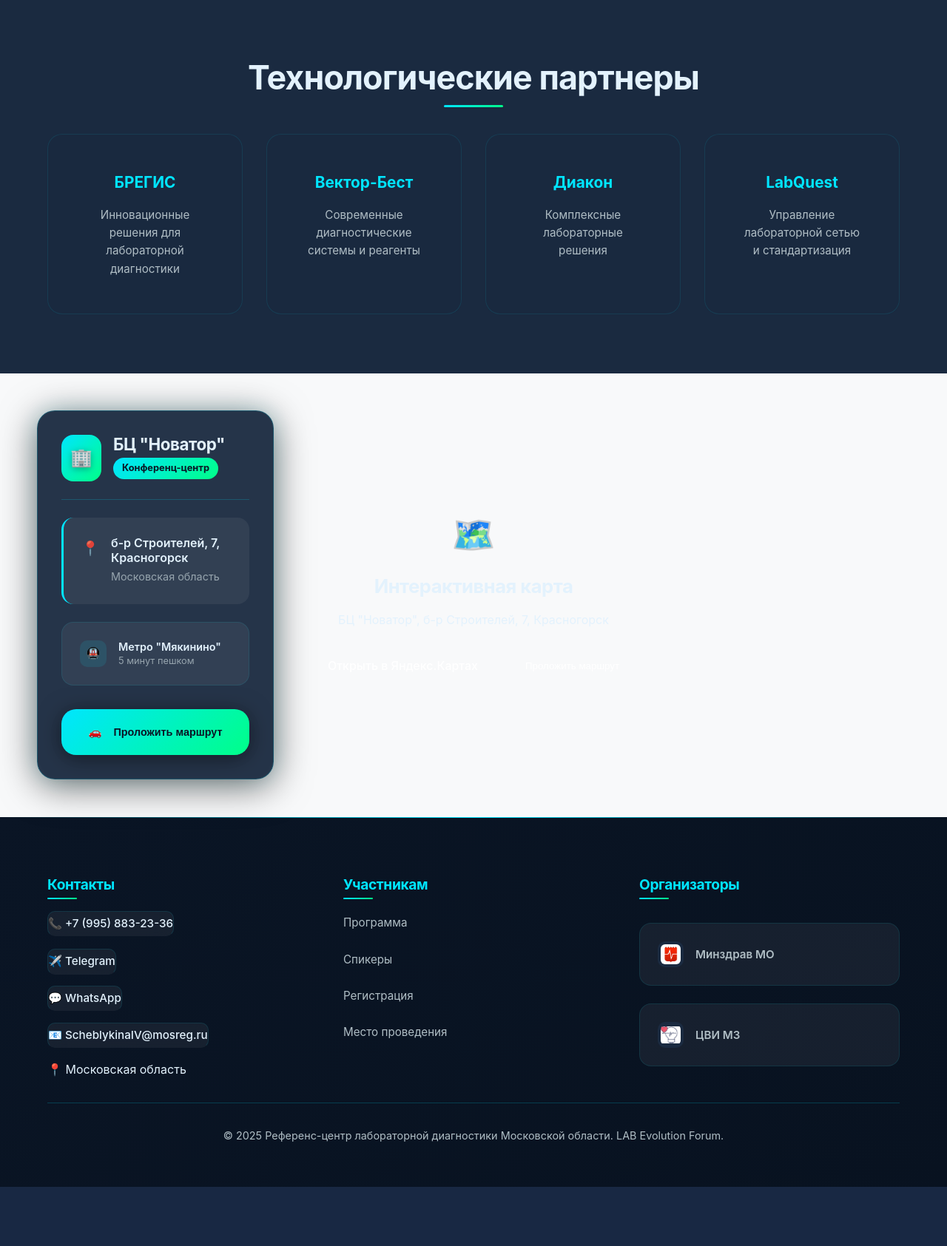
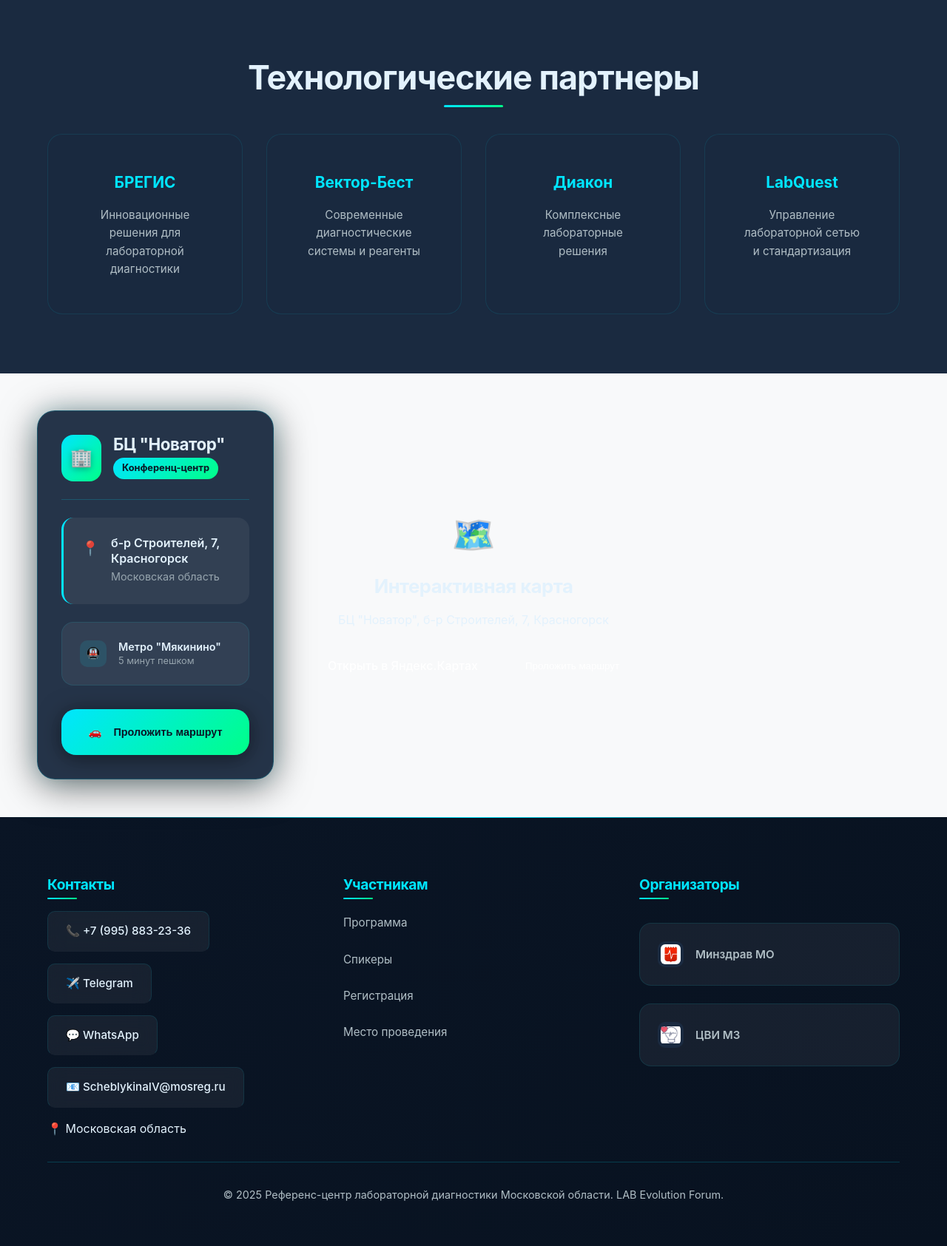
Before and after one commit to Oivan-coder/conferenc_nov, a PHP site: page / in a window 1280 px wide. Shown: the part 3581-5266 px from the top of the page at 74% size. Before the commit the page ends 5186 px from the top, so only its background shows below. Run offline with PHP 8.4, Linux system fonts and the light colour scheme.

Commit message:
Update styles.css

```diff
--- a/styles.css
+++ b/styles.css
@@ -1251,7 +1251,11 @@ footer::before {
   transform: translateX(8px);
   border-bottom-color: var(--accent-primary);
 }
-
+footer .contact-link {
+  padding: 0.875rem 1.5rem; /* или больше, например 1rem 2rem */
+  font-size: 0.95rem;
+  gap: 0.75rem;
+}
 .partners-logos {
   display: flex;
   flex-direction: column;
```
